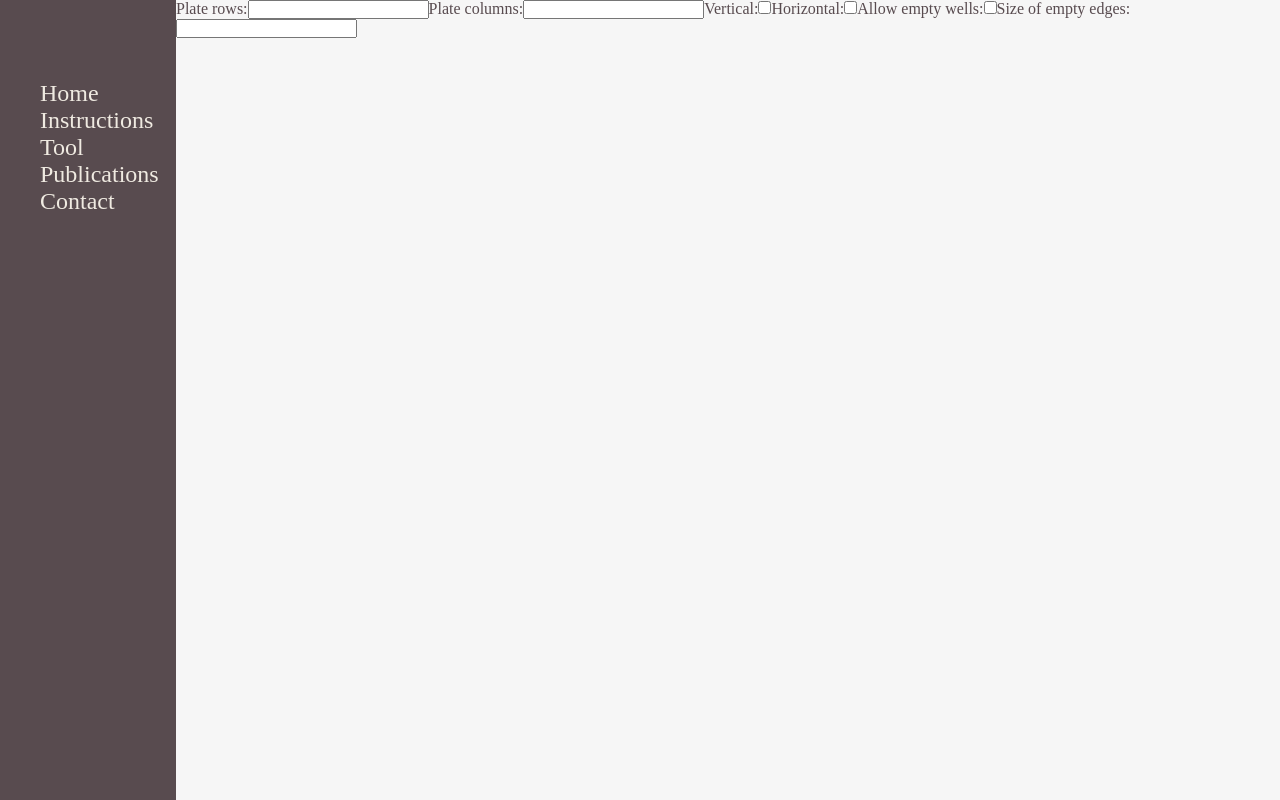
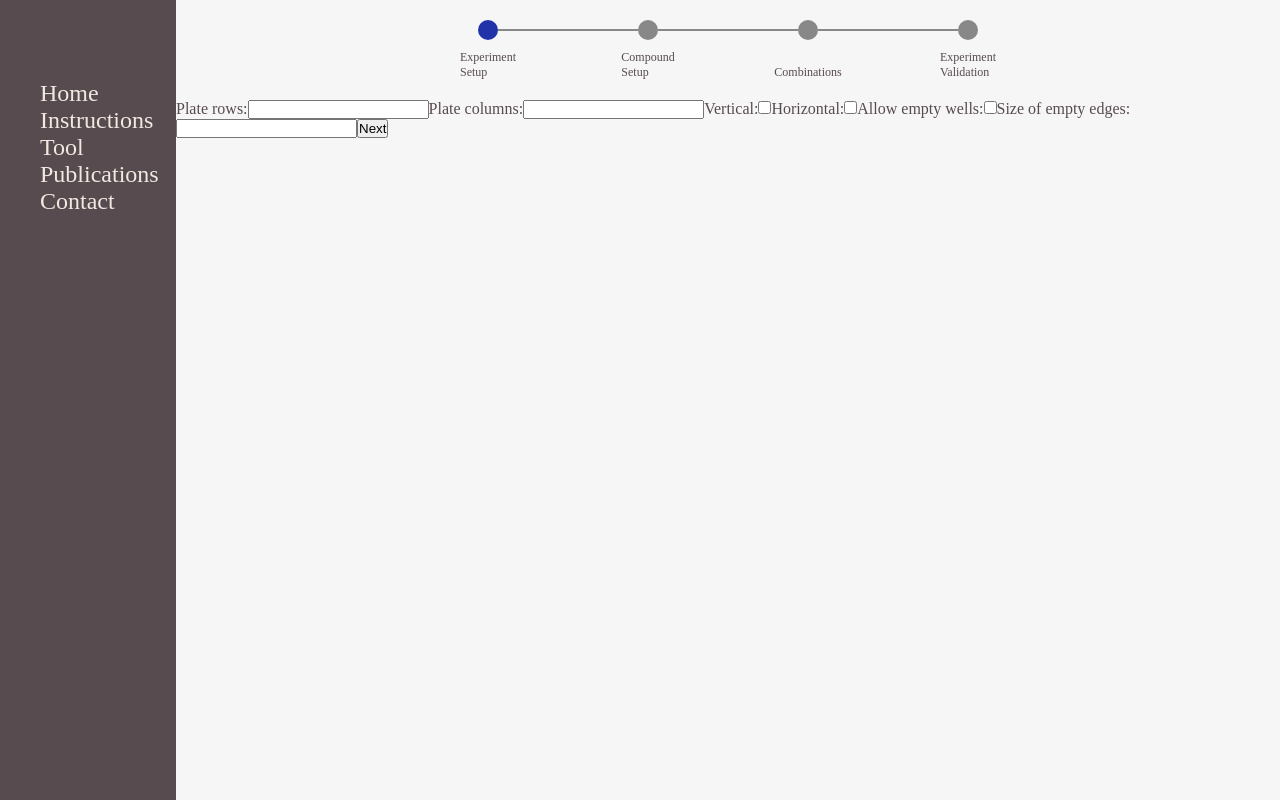
Before and after one commit to pharmbio/plaid-gui, a React (Create React App) app in the folder client/: page /tool in a window 1280 px wide. Built offline with nearby package versions, Linux system fonts and the light colour scheme; the HTML template or start-up script is replaced by a standard one.

Commit message:
Step progress tracker added and working

```diff
--- /dev/null
+++ b/client/src/components/PlaidForm/HorizontalStepper.jsx
@@ -0,0 +1,73 @@
+import styled from "styled-components";
+import { React } from 'react';
+import { ReactComponent as Checkmark } from '../../assets/icons/check-solid.svg';
+
+const HoriztonalStepperContainer = styled.ul`
+  display: flex;
+  flex-direction: row;
+  justify-content: center;
+  align-items: center;
+  height: 60px;
+  margin: 20px;
+`;
+const HoriztonalStepperProgress = styled.li`
+  display: flex;
+  flex-direction: column;
+  justify-content: space-between;
+  align-items: center;
+  width: 80px;
+  padding: 0 80px;
+  height: 100%;
+  font-size: 12px;
+`;
+
+const HoriztonalStepperProgressIcon = styled.div`
+  position: relative;
+  height: 20px;
+  width: 20px;
+  background-color: ${(props) => props.current ? '#23A' : '#888'};
+  border-radius: 100%;
+  transition: all .3s ease-out;
+  &:after {
+    content: '';
+    position: absolute;
+    background-color: ${(props) => props.finished ? '#23A' : '#888'};
+    height: 2px;
+    width: 140px;
+    top: 9px;
+    left: 20px;
+    display: ${(props) => props.isLast ? 'none' : 'inline-block'}
+  }
+`;
+// TODO: Solve svg animations using styled components
+const HoriztonalStepperCheckmark = styled.svg`
+  stroke-dasharray: ${(props) => props.length};
+  stroke-dashoffset: ${(props) => props.length};
+  animation: dash 5s linear forwards;
+  @keyframes dash {
+    to {
+        stroke-dashoffset: 0;
+    }
+  }
+`;
+
+const HoriztonalStepper = ({ currentStep, steps = [], labels = [] }) => {
+
+    return (
+        <HoriztonalStepperContainer>
+
+            {steps.map((child, index) => (
+                <HoriztonalStepperProgress >
+                    <HoriztonalStepperProgressIcon
+                        finished={currentStep > index}
+                        current={currentStep >= index}
+                        isLast={index === steps.length - 1} >
+                        {currentStep > index ? <Checkmark length={30} /> : null}
+                    </HoriztonalStepperProgressIcon >
+                    {child.props.label}
+                </HoriztonalStepperProgress>
+            ))}
+        </HoriztonalStepperContainer>
+    );
+}
+export default HoriztonalStepper
--- a/client/src/components/PlaidForm/PlaidForm.jsx
+++ b/client/src/components/PlaidForm/PlaidForm.jsx
@@ -4,9 +4,14 @@ import CombinationForm from "./CombinationForm";
 import CompoundForm from "./CompoundForm";
 import ControlForm from "./ControlForm";
 import ConstraintForm from "./ConstraintForm";
+import HorizontalStepper from "./HorizontalStepper";
 import Loader from "./../Loader";
 import { Formik, Form, FormikConfig, FormikValues } from 'formik'
+import styled from "styled-components";
+
 const axios = require("axios");
+
+
 
 async function postForm(formData, setLoading, event) {
   console.log("Data sent");
@@ -127,54 +132,78 @@ const PlaidForm = () => {
           <Stepper
             initialValues={formState}
           >
-            <div>
+            <Step label = 'Experiment Setup'>
               <ExperimentForm handleInputChange={handleInputChange} />
               <ConstraintForm handleInputChange={handleInputChange} />
-            </div>
-            <div>
+            </Step>
+            <Step label = 'Compound Setup'>
               <CompoundForm
                 handleInputChange={handleInputChange}
                 handleArrayChange={handleArrayChange}
               />
-            </div>
-            <div>
+            </Step>
+            <Step label = 'Combinations'>
               <CombinationForm
                 handleInputChange={handleInputChange}
                 handleArrayChange={handleArrayChange}
               />
-            </div>
-            <div>
+            </Step>
+            <Step label = 'Experiment Validation'>
               <ControlForm
                 handleInputChange={handleInputChange}
                 handleArrayChange={handleArrayChange}
               />
-            </div>
               <button
                 type="button"
                 onClick={() => {
                   postForm(formState, setLoading);
                 }}
               ></button>
+            </Step>
+
           </Stepper>
         )}
     </>
   );
 };
 
-/* Does not know children ahead of time. children prop passes children elements
-   directly into their output.
+export const Step = ({ children, ...props }) => {
+  const labe = '';
+  return <>{children}</>
+}
+
+/* Passing children prop AND then an object with the remaining props
    Anything inside <Stepper> gets passed into Stepped component as a children prop.
+ */
 
- */
 export const Stepper = ({ children, ...props }) => {
   const childrenArray = React.Children.toArray(children);
   const [step, setStep] = useState(0);
   //Child to display on current step. 0 would be immediate child.
   const currentChild = childrenArray[step]
+
+  function isLast() {
+    return step === childrenArray.length - 1;
+  }
+
   return (
-    <Formik {...props}>
-      <Form>{currentChild}</Form>
+    <Formik {...props} onSubmit={async (values, helpers) => {
+      //on the last step
+      if (isLast()) {
+        await props.onSubmit(values, helpers)
+      }
+      else {
+        setStep(step + 1);
+      }
+    }}>
+      <Form>
+        <HorizontalStepper currentStep={step} steps={childrenArray}></HorizontalStepper>
+        {currentChild}
+        {step > 0 ? <button type='button' onClick={() => setStep(step - 1)}>Previous</button> : null}
+        <button type='submit'>{isLast() ? 'Submit' : 'Next'}</button>
+      </Form>
     </Formik>)
 }
 
+
 export default PlaidForm;
--- a/client/src/components/PlateLayout/PlateLayout.jsx
+++ b/client/src/components/PlateLayout/PlateLayout.jsx
@@ -66,6 +66,7 @@ const StyledContainer = styled.div`
   height: 100vh;
   overflow-y: scroll;
 `;
+
 const StyledResultLayoutContainer = styled.div`
   margin: auto;
   margin-top: 5rem;
```
Also changed, not shown: client/src/assets/icons/check-solid.svg (added), client/src/assets/icons/checkmark.svg (added). Lines whose indentation alone changed are shown as unchanged.
